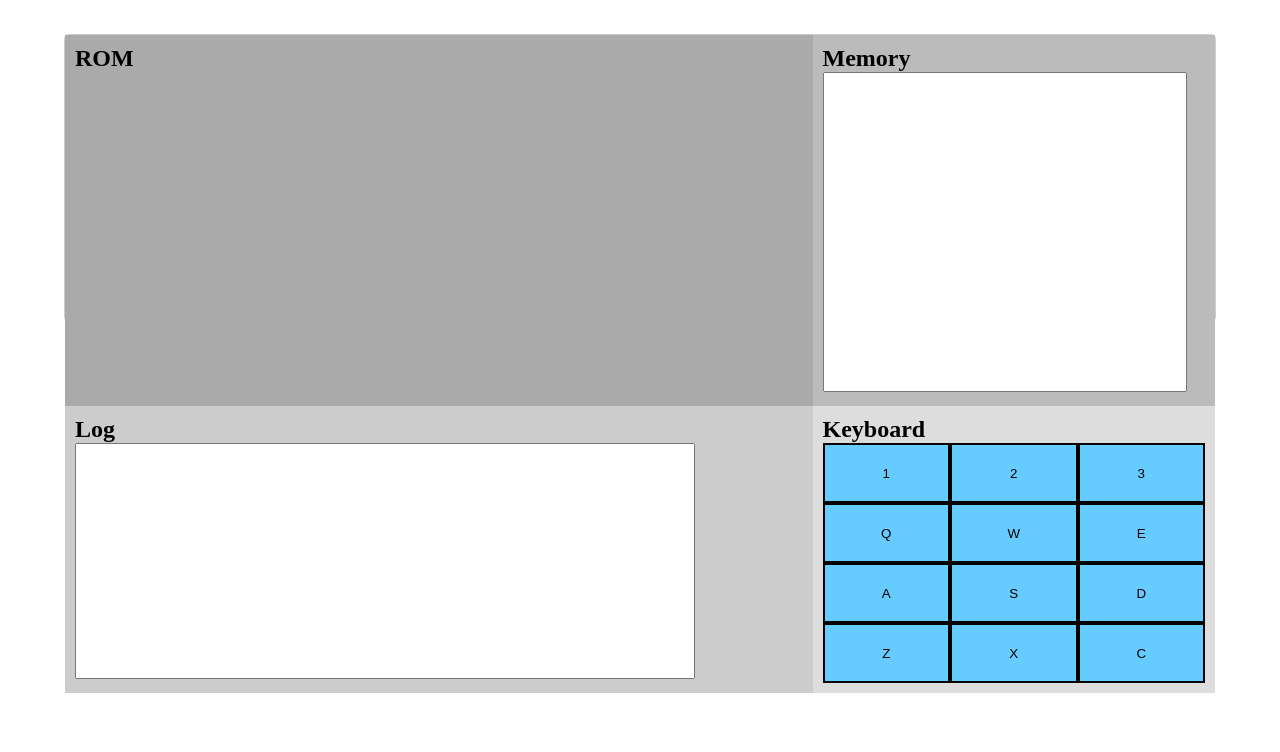
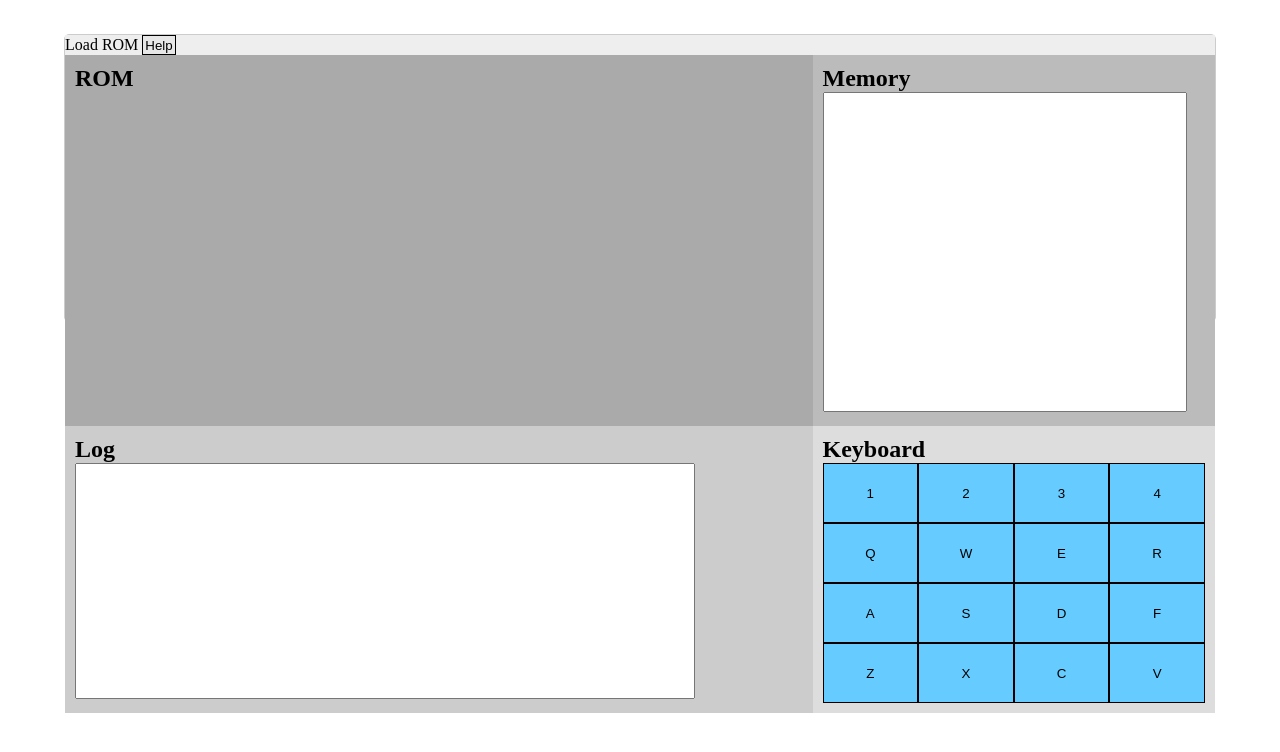
Before and after one commit to KSSidhu/CMPT276, a plain HTML site: page visualizer.html in a window 1280 px wide. Drawn offline with Linux system fonts and the light colour scheme.

Commit message:
updated visualizer, added toolbar, load file

```diff
--- a/visualizer.html
+++ b/visualizer.html
@@ -16,6 +16,10 @@ html {
   margin: 0;
   padding: 0;
   box-sizing: inherit;
+}
+
+.toolbar{
+
 }
 
 .visualizer {
@@ -45,6 +49,11 @@ html {
 	right: 0;
 }
 /* Create two equal columns that floats next to each other */
+.toolbar{
+	float: left;
+	width: 100%;
+	height: 10%;
+}
 .romDisplay {
   float: left;
   width: 65%;
@@ -86,7 +95,7 @@ html {
 
 .keys {
   display: grid;
-  grid-template-columns: repeat(3, 1fr);
+  grid-template-columns: repeat(4, 1fr);
 }
 
 /* Clear floats after the columns */
@@ -95,13 +104,33 @@ html {
   display: table;
   clear: both;
 }
+
 button {
   background-color: #66ccff;
-  border: 2px solid;
+  border: 1px solid;
   color: black;
   height : 60px;
 }
 
+.loadrom {
+  color: black;
+  height: 20px;
+  background-color: #e7e7e7;
+  border: 1px solid;
+  padding: 2px;
+}
+
+input[type="file"] {
+    display: none;
+}
+
+#toolbarbutton {
+  color: black;
+  height: 20px;
+  background-color: #e7e7e7;
+  border: 1px solid;
+  padding: 2px;
+}
 .button:hover {
   background-color: #ddd;
 }
@@ -109,11 +138,18 @@ button {
 </style>
 </head>
 <body>
-
+<input type="file" id="file-input" />
 <br>
 <div class="wrapper" id="wrapper">
 	<div class="visualizer" id="visualizer">
 	  <div class="row">
+	  	<div class="toolbar" style="background-color:#eee;">
+	  		<label id="loadrom">
+   				<input type="file"/>
+   				Load ROM
+			</label>
+	  		<button id="toolbarbutton" type="button"> Help </button>
+	  	</div>
 	    <div class="romDisplay" style="background-color:#aaa;">
 	      <h2>ROM</h2>
 	      <canvas width="640" height="320" ></canvas>
@@ -127,7 +163,8 @@ button {
 	  <div class="row">
 	    <div class="logDisplay" style="background-color:#ccc;">
 	      <h2>Log</h2>
-	      <textarea id="logtextarea" rows="10" cols="70" readonly></textarea>
+	      <textarea id="logtextarea" rows="10" cols="70" readonly>
+	      </textarea>
 	    </div>
 	    <div class="keyDisplay" style="background-color:#ddd;">
 	      <h2>Keyboard</h2>
@@ -135,20 +172,25 @@ button {
 	        <button type="button"> 1 </button>
 	        <button type="button"> 2 </button>
 	        <button type="button"> 3 </button>
+	        <button type="button"> 4 </button>
 	        <button type="button"> Q </button>
 	        <button type="button"> W </button>
 	        <button type="button"> E </button>
+	        <button type="button"> R </button>
 	        <button type="button"> A </button>
 	        <button type="button"> S </button>
 	        <button type="button"> D </button>
+	        <button type="button"> F </button>
 	        <button type="button"> Z </button>
 	        <button type="button"> X </button>
 	        <button type="button"> C </button>
+	        <button type="button"> V </button>
 	      </div>
 	    </div>
 	  </div>
 	</div>
 </div>
+
 <script>
 // Get the elements with class="column"
 var elements = document.getElementsByClassName("column");
```
Also changed, not shown: loadROM.js (added, +20 -0 lines).
